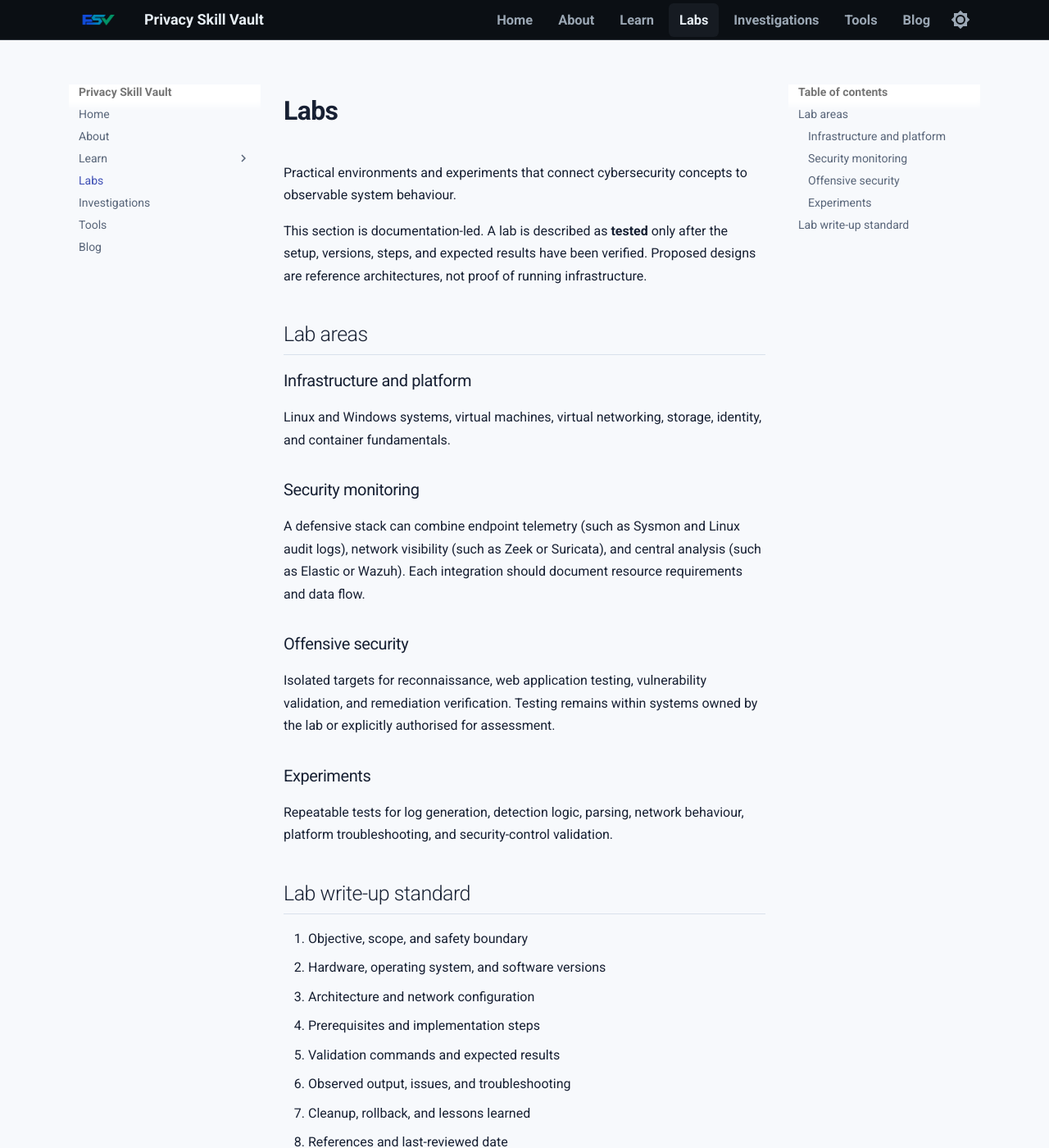
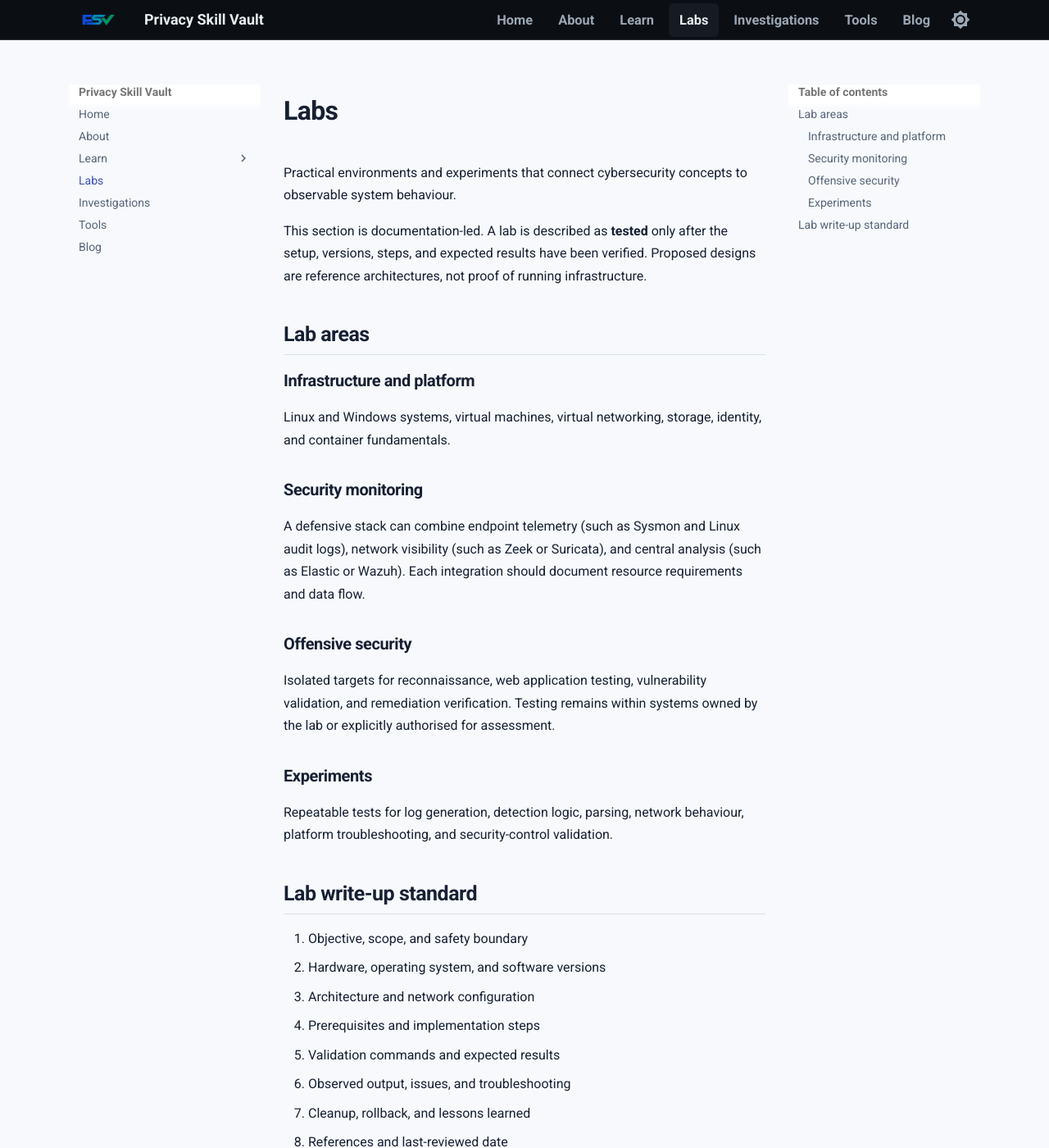
Before and after one commit to PrivacySkillVault/privacyskillvault.github.io, an MkDocs documentation site: the page built from docs/labs/index.md, in a window 1280 px wide and 1400 px high. Shown: the whole window at 82% size. Built offline with MkDocs 1.6.1 and Material for MkDocs 9.7.7, drawn with Linux system fonts in a browser that asks for light colours.

Commit message:
Unify site heading weights and homepage buttons

```diff
--- a/docs/stylesheets/extra.css
+++ b/docs/stylesheets/extra.css
@@ -28,3 +28,15 @@
 @media(max-width:900px){.md-header__inner{flex-wrap:wrap}.psv-mobile-menu-toggle{display:inline-flex;align-items:center;justify-content:center;margin-left:.5rem}.psv-global-nav{display:none;order:5;width:100%;margin:.5rem 0 0}.psv-global-nav.psv-global-nav--open{display:block}.psv-global-nav__list{flex-wrap:wrap;gap:.2rem}.psv-global-nav__link{padding:.55rem .65rem}}
 @media(max-width:640px){.psv-card-grid{grid-template-columns:1fr}.md-content__inner{padding-top:.8rem}.md-typeset h1{font-size:1.8rem}}
 @media(prefers-reduced-motion:reduce){*,*::before,*::after{scroll-behavior:auto!important;transition-duration:.01ms!important;animation-duration:.01ms!important}}
+
+/* Consistent heading hierarchy and homepage action styling */
+.md-typeset h1,.md-typeset h2,.md-typeset h3,.md-typeset h4,.md-typeset h5,.md-typeset h6{font-weight:700}
+.md-typeset h1{font-weight:750}
+.md-typeset h2{font-weight:700}
+.md-typeset h3,.md-typeset h4,.md-typeset h5,.md-typeset h6{font-weight:650}
+.psv-home-actions{display:flex;flex-wrap:wrap;align-items:center;gap:.75rem;margin:1.25rem 0 2rem}
+.md-typeset .psv-home-actions .md-button{display:inline-flex;align-items:center;justify-content:center;min-height:2.5rem;margin:0;padding:.55rem 1rem;border-radius:7px;font-family:Roboto,"Helvetica Neue",Arial,sans-serif;font-size:.86rem;font-weight:650;line-height:1.3;text-decoration:none;transition:background-color .15s ease,border-color .15s ease,transform .15s ease}
+.md-typeset .psv-home-actions .md-button--primary{background:#1f6feb;border-color:#1f6feb;color:#fff}
+.md-typeset .psv-home-actions .md-button--primary:hover{background:#1558c0;border-color:#1558c0;transform:translateY(-1px)}
+.md-typeset .psv-home-actions .psv-button-secondary{background:transparent;border:1px solid var(--psv-border);color:var(--psv-text)}
+.md-typeset .psv-home-actions .psv-button-secondary:hover{background:var(--psv-surface);border-color:var(--psv-primary);color:var(--psv-primary)}
```
